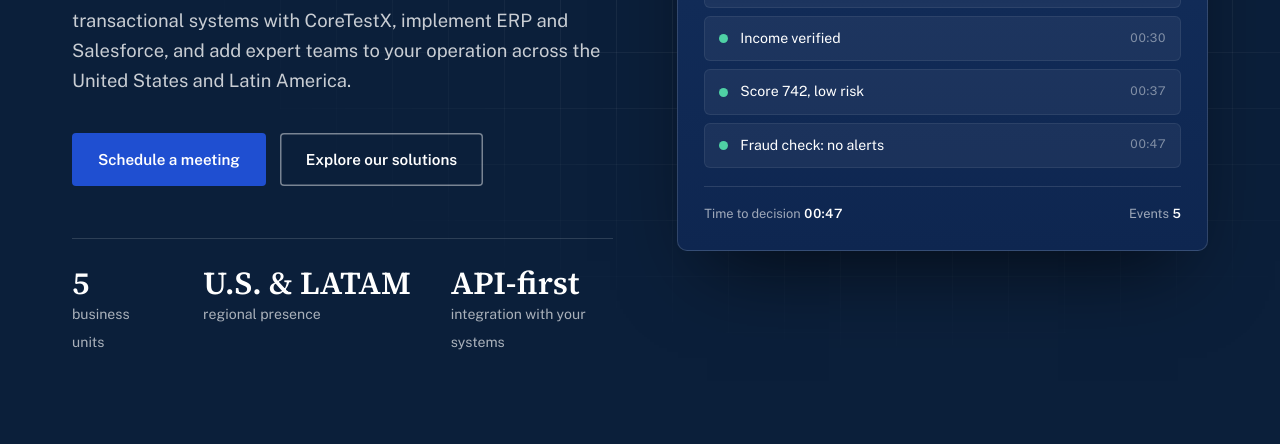
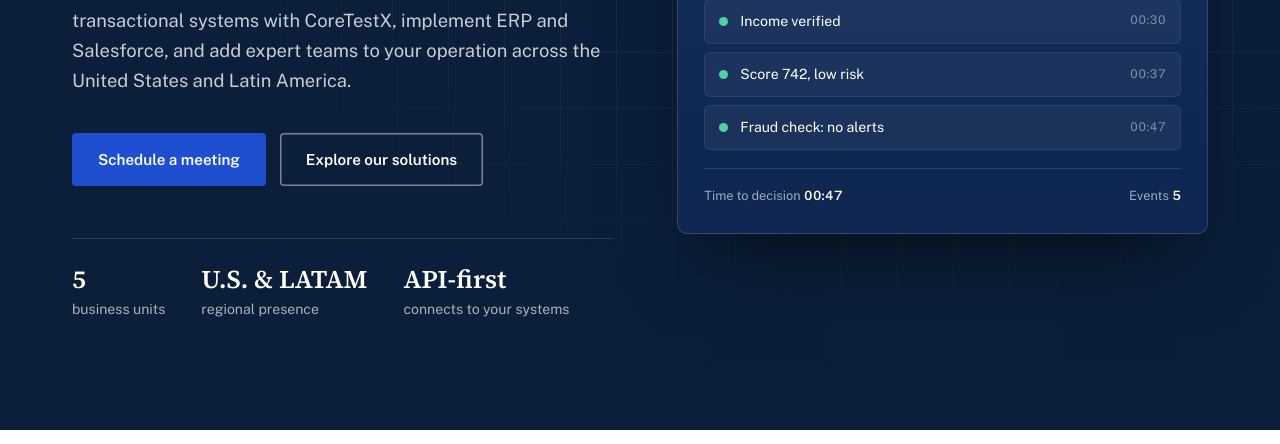
Before and after one commit to yampettos/corentworks, a plain HTML site: page index.html in a window 1280 px wide. Shown: the part 508-952 px from the top of the page. Drawn offline with nearby package versions, Linux system fonts and the light colour scheme.

Commit message:
Ajusta indicadores del inicio
Co-Authored-By: Claude Opus 5.5 <noreply@anthropic.com>
Claude-Session: https://claude.ai/code/session_01Tc6RQBsemJqXWtTbevnUme

```diff
--- a/index.html
+++ b/index.html
@@ -83,10 +83,11 @@ p{margin:0}
 .hero h1{font-size:clamp(2.4rem,4.4vw,3.7rem);margin-top:22px;color:#fff}
 .hero .lead{font-size:1.15rem;color:rgba(255,255,255,.78);margin-top:24px;max-width:33em}
 .hero-cta{display:flex;flex-wrap:wrap;gap:14px;margin-top:36px}
-.hero-stats{display:grid;grid-template-columns:repeat(3,auto);justify-content:start;gap:40px;margin-top:52px;padding-top:28px;border-top:1px solid rgba(255,255,255,.14)}
-.hero-stats strong{display:block;font-family:var(--serif);font-size:2rem;font-weight:600;color:#fff;line-height:1;white-space:nowrap}
+.hero-stats{display:grid;grid-template-columns:auto auto auto;justify-content:start;gap:36px;margin-top:52px;padding-top:28px;border-top:1px solid rgba(255,255,255,.14)}
+.hero-stats span{display:block;line-height:1.4;margin-top:8px;white-space:nowrap}
+.hero-stats strong{display:block;font-family:var(--serif);font-size:1.6rem;font-weight:600;color:#fff;line-height:1;white-space:nowrap}
 .hero-stats span{font-size:.88rem;color:rgba(255,255,255,.65)}
-@media (max-width:520px){.hero-stats{grid-template-columns:repeat(3,1fr);gap:16px}.hero-stats strong{font-size:1.6rem}}
+@media (max-width:560px){.hero-stats{grid-template-columns:1fr;gap:18px}.hero-stats span{white-space:normal}}
 /* console */
 .console{background:linear-gradient(180deg,#14305E,#0E2650);border:1px solid rgba(255,255,255,.14);border-radius:10px;padding:26px;box-shadow:0 40px 80px -30px rgba(0,0,0,.65)}
 .console-head{display:flex;justify-content:space-between;align-items:flex-start;gap:12px}
@@ -356,7 +357,7 @@ footer .logo{color:#fff}
       <div class="hero-stats">
         <div><strong>5</strong><span data-i18n="hs1">unidades de negocio</span></div>
         <div><strong data-i18n="hs2v">EE.UU. y LATAM</strong><span data-i18n="hs2">presencia regional</span></div>
-        <div><strong>API-first</strong><span data-i18n="hs3">integración con sus sistemas</span></div>
+        <div><strong>API-first</strong><span data-i18n="hs3">conectado a sus sistemas</span></div>
       </div>
     </div>
 
@@ -719,7 +720,7 @@ footer .logo{color:#fff}
     heroTitle:"Financial and enterprise technology for the Americas.",
     heroLead:"We build lending, payments and collections platforms, test transactional systems with CoreTestX, implement ERP and Salesforce, and add expert teams to your operation across the United States and Latin America.",
     heroCta1:"Schedule a meeting", heroCta2:"Explore our solutions",
-    cf1:"Time to decision", cf2:"Events", hs1:"business units", hs2v:"U.S. & LATAM", hs2:"regional presence", hs3:"integration with your systems",     unLabel:"Business units", unTitle:"Five ways to work with us.",
+    cf1:"Time to decision", cf2:"Events", hs1:"business units", hs2v:"U.S. & LATAM", hs2:"regional presence", hs3:"connects to your systems",     unLabel:"Business units", unTitle:"Five ways to work with us.",
     unLead:"Hire a single unit or combine them. All of them share the same team, the same experience with critical systems and the same quality standard.",
     u1t:"Fintech platforms", u1p:"Lending, automatic debit, payments, risk and data intelligence.", more:"See platforms",
     u2p:"QA testing for transactional systems and payment ecosystems.", more2:"See CoreTestX",
```
